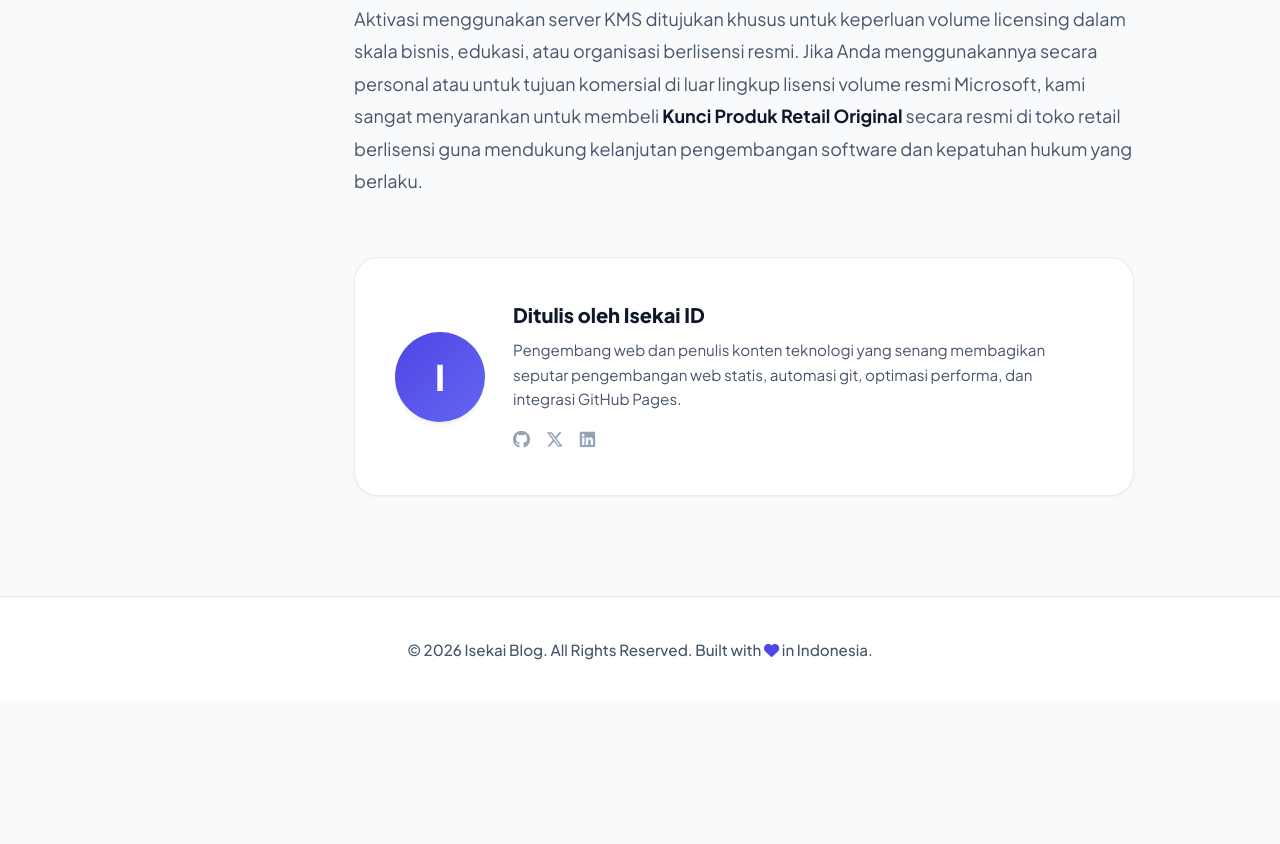
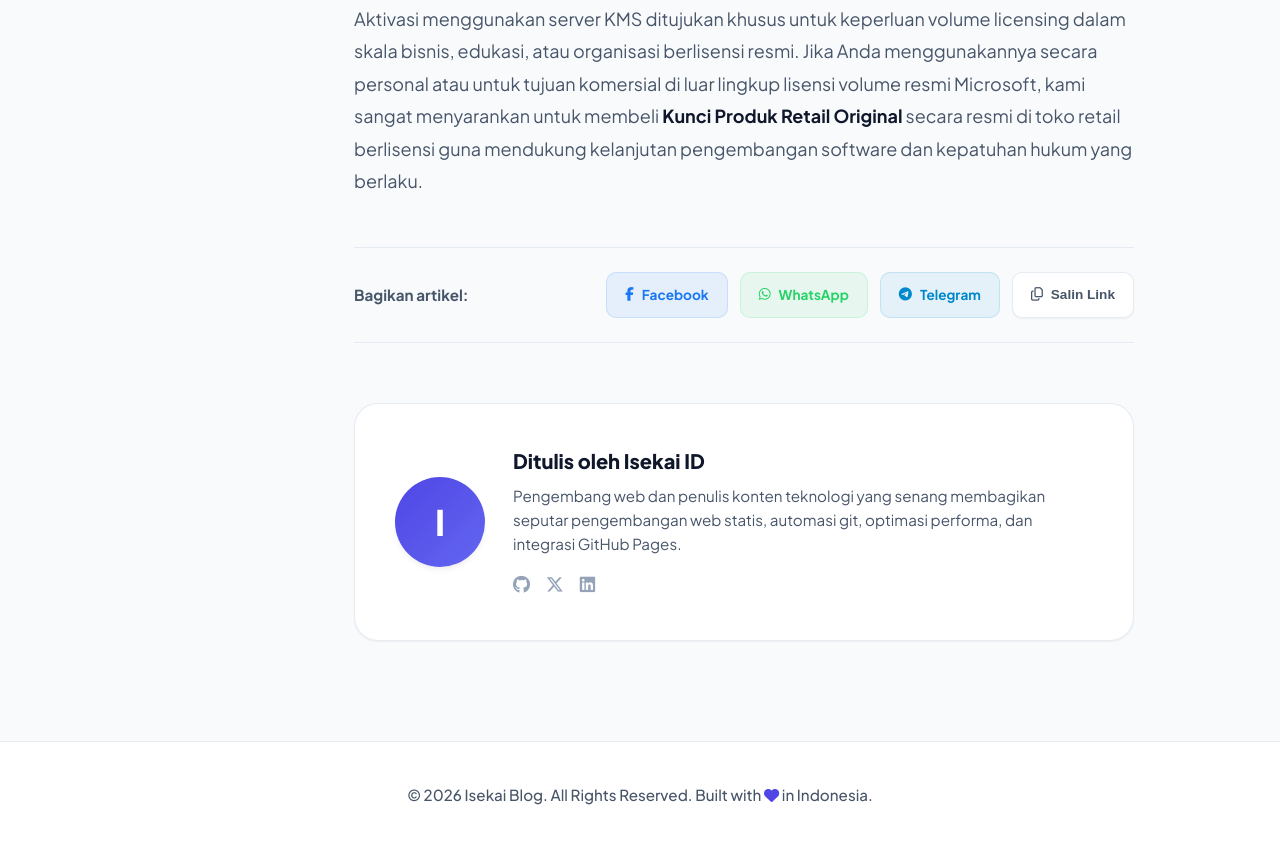
Before and after one commit to diona-katzlein/diona-blog, a website: page blog/article.html in a window 1280 px wide. Shown: the part 5005-5849 px from the top of the page. Before the commit the page ends 5708 px from the top, so only its background shows below. Drawn offline with nearby package versions, Linux system fonts and the light colour scheme.

Commit message:
feat: add social sharing buttons to article page and bump version parameter to v=1.0.4

```diff
--- a/assets/css/style.css
+++ b/assets/css/style.css
@@ -1028,6 +1028,97 @@
   transform: translateY(-2px);
 }
 
+/* Share Buttons Section */
+.share-container {
+  margin-top: 50px;
+  padding: 24px 0;
+  border-top: 1px solid var(--border);
+  border-bottom: 1px solid var(--border);
+  display: flex;
+  align-items: center;
+  justify-content: space-between;
+  flex-wrap: wrap;
+  gap: 16px;
+}
+
+.share-label {
+  font-weight: 700;
+  font-size: 0.95rem;
+  color: var(--text-secondary);
+}
+
+.share-buttons {
+  display: flex;
+  gap: 12px;
+  flex-wrap: wrap;
+}
+
+.share-btn {
+  display: inline-flex;
+  align-items: center;
+  gap: 8px;
+  padding: 10px 18px;
+  border-radius: 10px;
+  font-size: 0.85rem;
+  font-weight: 700;
+  cursor: pointer;
+  transition: all 0.2s cubic-bezier(0.4, 0, 0.2, 1);
+  border: 1px solid transparent;
+}
+
+.share-btn.facebook {
+  background: rgba(24, 119, 242, 0.08);
+  color: #1877f2;
+  border-color: rgba(24, 119, 242, 0.15);
+}
+.share-btn.facebook:hover {
+  background: #1877f2;
+  color: #ffffff;
+  transform: translateY(-2px);
+  box-shadow: 0 4px 12px rgba(24, 119, 242, 0.2);
+}
+
+.share-btn.whatsapp {
+  background: rgba(37, 211, 102, 0.08);
+  color: #25d366;
+  border-color: rgba(37, 211, 102, 0.15);
+}
+.share-btn.whatsapp:hover {
+  background: #25d366;
+  color: #ffffff;
+  transform: translateY(-2px);
+  box-shadow: 0 4px 12px rgba(37, 211, 102, 0.2);
+}
+
+.share-btn.telegram {
+  background: rgba(0, 136, 204, 0.08);
+  color: #0088cc;
+  border-color: rgba(0, 136, 204, 0.15);
+}
+.share-btn.telegram:hover {
+  background: #0088cc;
+  color: #ffffff;
+  transform: translateY(-2px);
+  box-shadow: 0 4px 12px rgba(0, 136, 204, 0.2);
+}
+
+.share-btn.copy {
+  background: var(--surface);
+  color: var(--text-secondary);
+  border-color: var(--border);
+  box-shadow: var(--shadow-sm);
+}
+.share-btn.copy:hover {
+  background: var(--theme-bg);
+  border-color: var(--text-muted);
+  transform: translateY(-2px);
+}
+.share-btn.copy.copied {
+  background: var(--success);
+  color: #ffffff;
+  border-color: var(--success);
+}
+
 /* Footer */
 .footer {
   padding: 40px 0;
--- a/assets/js/article.js
+++ b/assets/js/article.js
@@ -43,6 +43,7 @@
     setupCodeCopyButtons();
     generateTocAndAddHeaderIds();
     setupReadingProgressBar();
+    setupShareButtons(post);
   })
   .catch(err => {
     contentContainer.innerHTML = `<p class="empty"><i class="fa-solid fa-triangle-exclamation"></i> Gagal memuat artikel: ${escapeHtml(err.message)}</p>`;
@@ -219,6 +220,37 @@
   });
 }
 
+// Social Sharing Setup
+function setupShareButtons(post) {
+  const url = encodeURIComponent(window.location.href);
+  const text = encodeURIComponent(`Baca artikel menarik: "${post.title}"`);
+
+  const fbBtn = document.getElementById('shareFB');
+  const waBtn = document.getElementById('shareWA');
+  const tgBtn = document.getElementById('shareTG');
+  const copyBtn = document.getElementById('shareCopy');
+
+  if (fbBtn) fbBtn.href = `https://www.facebook.com/sharer/sharer.php?u=${url}`;
+  if (waBtn) waBtn.href = `https://api.whatsapp.com/send?text=${text}%20${url}`;
+  if (tgBtn) tgBtn.href = `https://t.me/share/url?url=${url}&text=${text}`;
+
+  if (copyBtn) {
+    copyBtn.addEventListener('click', () => {
+      navigator.clipboard.writeText(window.location.href).then(() => {
+        copyBtn.classList.add('copied');
+        copyBtn.innerHTML = '<i class="fa-solid fa-check"></i> Tersalin!';
+
+        setTimeout(() => {
+          copyBtn.classList.remove('copied');
+          copyBtn.innerHTML = '<i class="fa-regular fa-copy"></i> Salin Link';
+        }, 2000);
+      }).catch(err => {
+        console.error('Gagal menyalin link: ', err);
+      });
+    });
+  }
+}
+
 function stripFrontmatter(md){ return md.replace(/^---[\s\S]*?---\s*/, ''); }
 function formatDate(date){ return new Intl.DateTimeFormat('id-ID', { dateStyle:'medium' }).format(new Date(date)); }
 function escapeHtml(value){ return String(value).replace(/[&<>'"]/g, c => ({'&':'&amp;','<':'&lt;','>':'&gt;',"'":'&#39;','"':'&quot;'}[c])); }
--- a/blog/article.html
+++ b/blog/article.html
@@ -32,7 +32,7 @@
   <link id="canonicalLink" rel="canonical" href="https://baca.readme.id/blog/article.html" />
 
   <!-- Stylesheets -->
-  <link rel="stylesheet" href="../assets/css/style.css?v=1.0.3" />
+  <link rel="stylesheet" href="../assets/css/style.css?v=1.0.4" />
   <!-- Dynamic highlight.js stylesheet container -->
   <link id="highlightTheme" rel="stylesheet" href="https://cdnjs.cloudflare.com/ajax/libs/highlight.js/11.9.0/styles/github.min.css" />
   <link href="https://cdnjs.cloudflare.com/ajax/libs/font-awesome/6.7.2/css/all.min.css" rel="stylesheet" />
@@ -90,6 +90,25 @@
         </section>
       </article>
 
+      <!-- Share Buttons -->
+      <div class="share-container">
+        <span class="share-label">Bagikan artikel:</span>
+        <div class="share-buttons">
+          <a id="shareFB" href="#" target="_blank" class="share-btn facebook" aria-label="Bagikan ke Facebook">
+            <i class="fa-brands fa-facebook-f"></i> Facebook
+          </a>
+          <a id="shareWA" href="#" target="_blank" class="share-btn whatsapp" aria-label="Bagikan ke WhatsApp">
+            <i class="fa-brands fa-whatsapp"></i> WhatsApp
+          </a>
+          <a id="shareTG" href="#" target="_blank" class="share-btn telegram" aria-label="Bagikan ke Telegram">
+            <i class="fa-brands fa-telegram"></i> Telegram
+          </a>
+          <button id="shareCopy" class="share-btn copy" aria-label="Salin Link Artikel">
+            <i class="fa-regular fa-copy"></i> Salin Link
+          </button>
+        </div>
+      </div>
+
       <!-- Author Bio Box (GEO / SEO E-E-A-T Signal) -->
       <div class="author-card">
         <div class="author-avatar">I</div>
@@ -116,6 +135,6 @@
   <script src="https://cdn.jsdelivr.net/npm/marked/marked.min.js"></script>
   <script src="https://cdnjs.cloudflare.com/ajax/libs/highlight.js/11.9.0/highlight.min.js"></script>
 
-  <script src="../assets/js/article.js"></script>
+  <script src="../assets/js/article.js?v=1.0.4"></script>
 </body>
 </html>
```
Also changed, not shown: blog/index.html (+1 -1 lines), index.html (+1 -1 lines).
